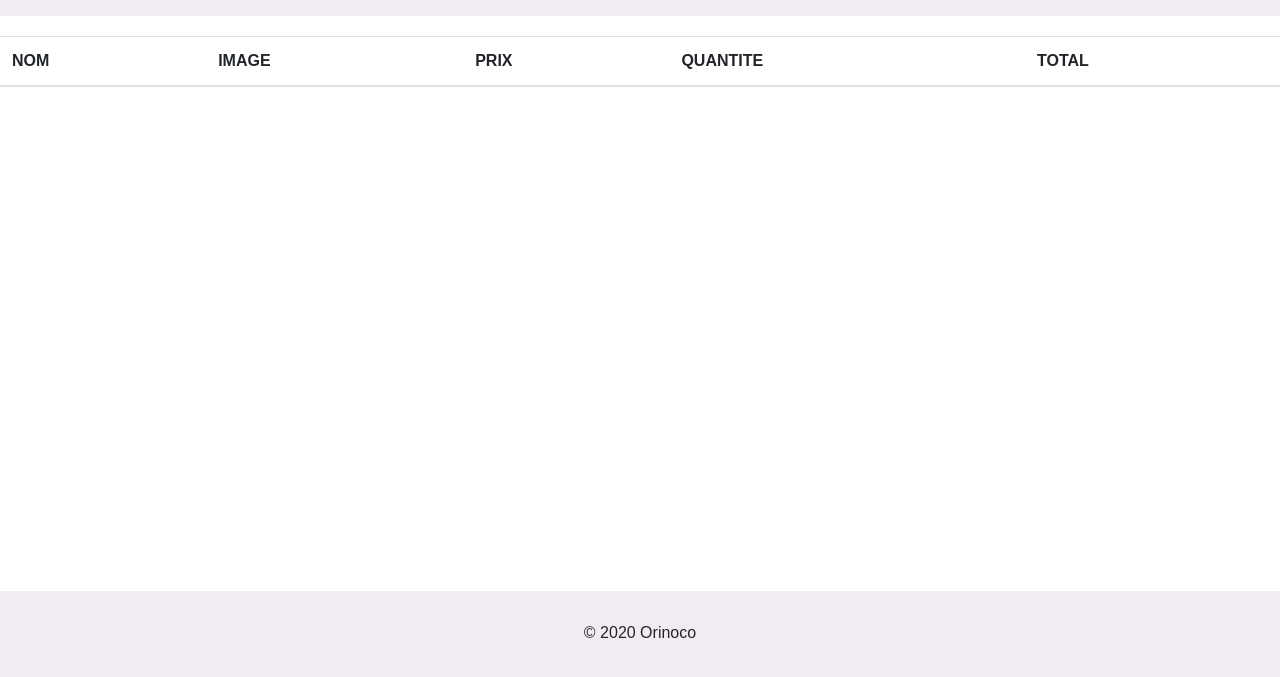
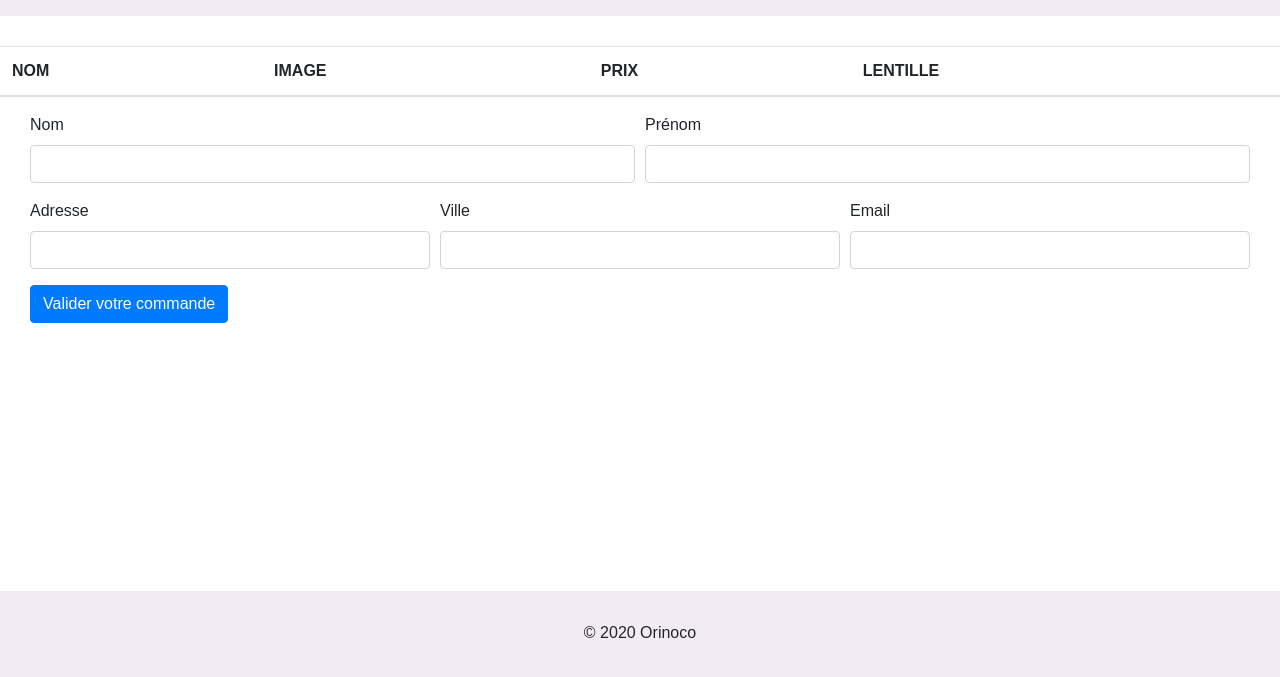
Before and after one commit to elisamlk/OC-Orinoco, a website: page frontend/cart.html in a window 1280 px wide. Shown: the part 109-786 px from the top of the page. Drawn offline with nearby package versions, Linux system fonts and the light colour scheme.

Commit message:
Ajout du formulaire sur la page cart

```diff
--- a/frontend/cart.html
+++ b/frontend/cart.html
@@ -11,39 +11,72 @@
       crossorigin="anonymous"
     />
     <link rel="stylesheet" type="text/css" href="style.css" />
+    <script src="https://unpkg.com/ionicons@5.1.2/dist/ionicons.js"></script>
   </head>
   <body>
     <header>
       <a href="index.html">
-      <img src="logo.png" alt="logo Orinoco" />
+        <img src="logo.png" alt="logo Orinoco" />
       </a>
       <nav>
         <ul>
           <li>
-          <a href="cart.html">Panier <span>0</span></a>
+            <a href="cart.html">Panier <span>0</span></a>
           </li>
           <li>Contact</li>
         </ul>
       </nav>
     </header>
-    <main class="table-responsive-sm">
-        <table class="table">
+
+    <main>
+
+      <div>
+        <table class="table table-responsive-sm">
           <thead>
             <tr>
               <th scope="col">NOM</th>
               <th scope="col">IMAGE</th>
               <th scope="col">PRIX</th>
-              <th scope="col">QUANTITE</th>
-              <th scope="col">TOTAL</th>
+              <th scope="col">LENTILLE</th>
             </tr>
           </thead>
-          <tbody id = "productInCart">
+          <tbody id="productInCart"></tbody>
+        </table>
+      </div>
 
-          </tbody>
+      <form>
+        <div class="form-row">
+          <div class="form-group col-md-6">
+            <label for="Last Name">Nom</label>
+            <input type="text" class="form-control">
+          </div>
+          <div class="form-group col-md-6">
+            <label for="inputPassword4">Prénom</label>
+            <input type="text" class="form-control">
+          </div>
+        </div>
 
+        <div class="form-row">
+          <div class="form-group col-md-4">
+            <label for="inputCity">Adresse</label>
+            <input type="text" class="form-control" id="inputCity">
+          </div>
+          <div class="form-group col-md-4">
+            <label for="inputState">Ville</label>
+            <input type="text" class="form-control" id="inputCity">
 
-      </main>
+          </div>
+          <div class="form-group col-md-4">
+            <label for="inputZip">Email</label>
+            <input type="text" class="form-control" id="inputZip">
+          </div>
+        </div>
+        <div class="form-group">
 
+        <button type="submit" class="btn btn-primary">Valider votre commande</button>
+      </form>
+
+    </main>
 
     <footer>
       <p>© 2020 Orinoco</p>
--- a/frontend/cart.js
+++ b/frontend/cart.js
@@ -6,6 +6,7 @@ console.log(typeof itemsInCart);
 let productInCart = document.getElementById("productInCart");
 
 function displayItemsInCart() {
+  // Boucle pour récupérer les éléments dans le panier
   for (i = 0; i < itemsInCart.length; i++) {
     // Création des lignes du tableau
     let tr = document.createElement("tr");
@@ -34,19 +35,13 @@ function displayItemsInCart() {
     productPrice.textContent = displayPrice(itemsInCart[i].price) + " " + "€";
     tr.appendChild(productPrice);
 
-    // Selectionner la quantité
-    let productQuantity = document.createElement("th");
-    productQuantity.setAttribute("scope", "row");
-    tr.appendChild(productQuantity);
-    let quantityChoice = document.createElement("label");
+    // Ajout de la lentille séléctionnée
+    let lenseSelected = document.createElement("th");
+    lenseSelected.setAttribute("scope", "row");
+    lenseSelected.textContent = itemsInCart[i].lens;
+    tr.appendChild(lenseSelected);
 
-    productQuantity.appendChild(quantityChoice);
-    let quantityNumber = document.createElement("input");
-    quantityNumber.setAttribute = ("value", 1);
-
-    quantityChoice.appendChild(quantityNumber);
-
-    // Ajouter le prix total
+    // Supprimer un produit du panier
   }
   console.log(productInCart);
 }
--- a/frontend/functions.js
+++ b/frontend/functions.js
@@ -16,3 +16,5 @@ function displayCartItemsNumber() {
 function displayPrice(price) {
   return price / 100;
 }
+
+// Calcul du prix total de la commande
--- a/frontend/main.js
+++ b/frontend/main.js
@@ -43,7 +43,6 @@ function createProductBloc(cameraList) {
   cameraName.textContent = cameraList.name;
   cameraPrice.className = "card-text";
   cameraPrice.textContent = displayPrice(cameraList.price) + " €";
-
   cameraButton.className = "btn btn-lg";
   cameraButton.textContent = "Voir l'article";
   cameraDescription.href = "product.html?id=" + cameraList._id;
--- a/frontend/product.js
+++ b/frontend/product.js
@@ -101,7 +101,7 @@ function addElementToCart(cameraDescription) {
       name: cameraDescription.name,
       price: cameraDescription.price,
       imageUrl: cameraDescription.imageUrl,
-      lens: cameraDescription.lenses[lenseChoice],
+      lens: cameraDescription.lenses[lenseChoice - 1],
     };
 
   cart.push(cameraInCart);
--- a/frontend/style.scss
+++ b/frontend/style.scss
@@ -28,6 +28,10 @@ body {
   }
 }
 
+main{
+  margin-bottom : 200px;
+}
+
 #productDisplay {
   margin: 40px 20px 100px 20px;
 
@@ -45,6 +49,28 @@ body {
   }
 }
 
+#productDescription {
+  margin: 20px 70px 0 70px;
+  box-shadow: 0px 0px 3px 4px #f1f1f1;
+  border-radius: 20px;
+  img {
+    border-top-right-radius: 20px;
+    border-top-left-radius: 20px;
+  }
+}
+
+.cart-img {
+  border-radius: 10px;
+}
+
+table {
+  margin-top: 30px;
+}
+
+form {
+  margin: 0 30px 0 30px;
+}
+
 footer {
   height: 100px;
   background-color: #f3ebf3;
@@ -56,26 +82,8 @@ body {
   justify-content: center;
 }
 
-  #productDescription {
-    margin: 20px 70px 0 70px;
-    box-shadow: 0px 0px 3px 4px #f1f1f1;
-    border-radius: 20px;
-    img {
-      border-top-right-radius: 20px;
-      border-top-left-radius: 20px;
-    }
-  }
-
-  table{
-    margin-top:20px;
-  }
-
-  .cart-img{
-    border-radius : 10px;
-  }
-
 @media screen and (min-width: 200px) and (max-width: 768px) {
-    nav{
+  nav {
     display: none;
   }
 }
```
Also changed, not shown: frontend/product.html (+5 -4 lines), frontend/style.css, 1 other file. Lines whose indentation alone changed are shown as unchanged.
